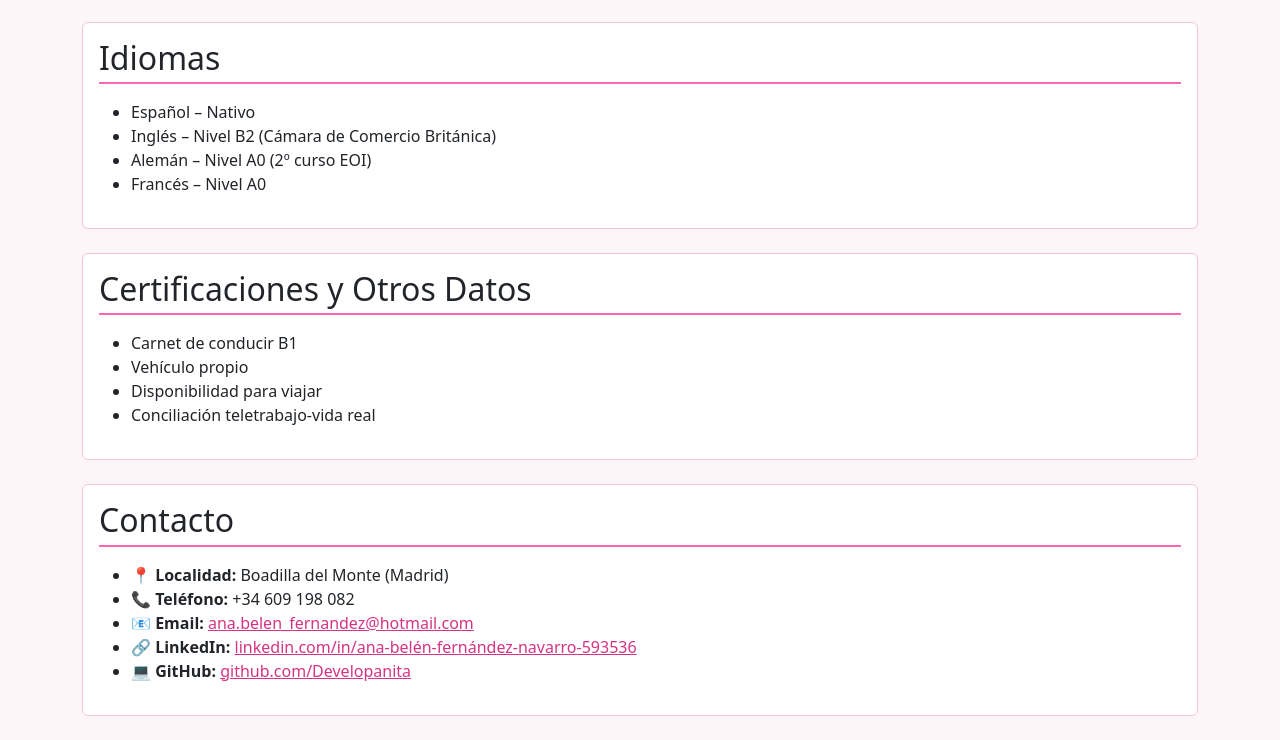
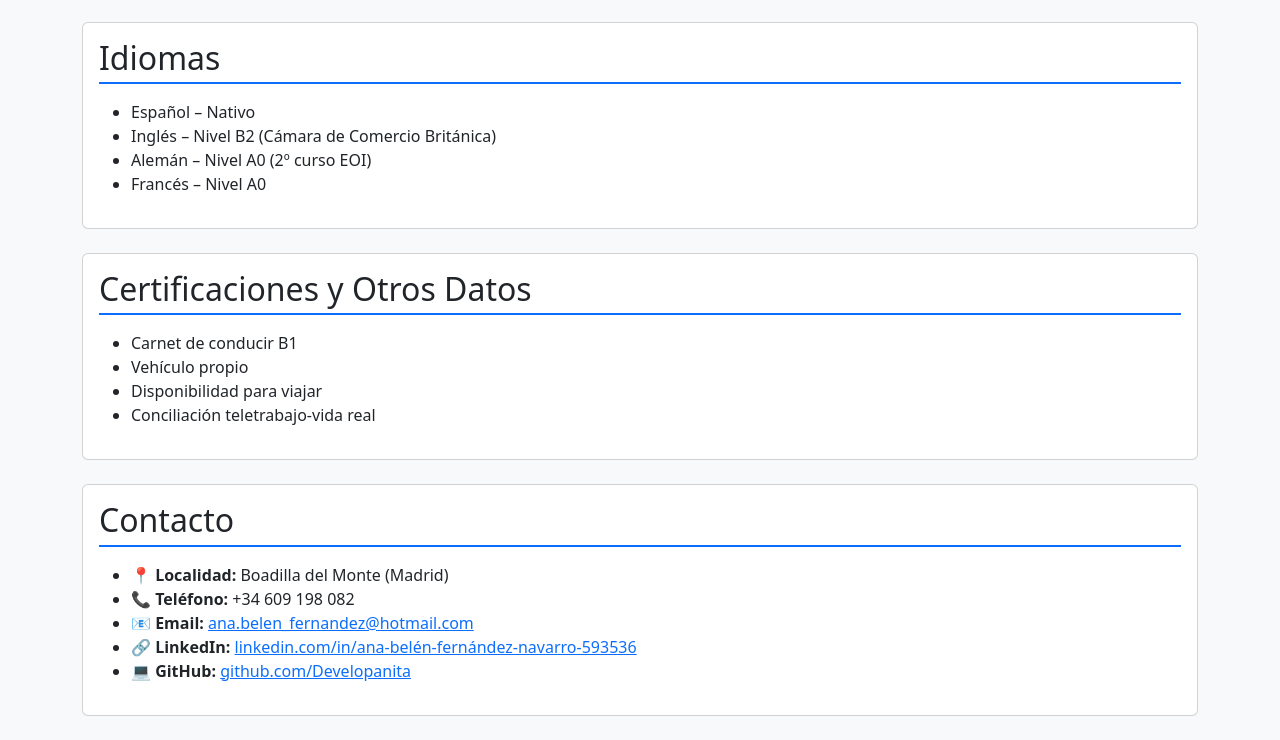
Before and after one commit to DevelopAnita/DevelopAnita.github.io, a plain HTML site: page index.html in a window 1280 px wide. Shown: the part 966-1706 px from the top of the page. Drawn offline with nearby package versions, Linux system fonts and the light colour scheme.

Commit message:
Update index.html

```diff
--- a/index.html
+++ b/index.html
@@ -7,30 +7,25 @@
   <link href="https://cdn.jsdelivr.net/npm/bootstrap@5.3.3/dist/css/bootstrap.min.css" rel="stylesheet">
   <style>
     body {
-      background-color: #fdf6f9; /* fondo rosa muy claro */
+      background-color: #f8f9fa;
     }
     .header {
-      background-color: #d63384; /* rosa intenso pero elegante */
+      background-color: #B0E0E6;
       color: white;
       padding: 2rem;
       border-radius: 0 0 10px 10px;
       text-align: center;
     }
     .section-title {
-      border-bottom: 2px solid #FF69B4;
+      border-bottom: 2px solid #0d6efd;
       padding-bottom: 5px;
       margin-bottom: 1rem;
     }
     .card {
       margin-bottom: 1.5rem;
-      border: 1px solid #f5c2d7; /* rosa suave */
     }
     a {
-      word-break: break-word;
-      color: #d63384;
-    }
-    a:hover {
-      color: #b0256c;
+      word-break: break-all;
     }
   </style>
 </head>
```
